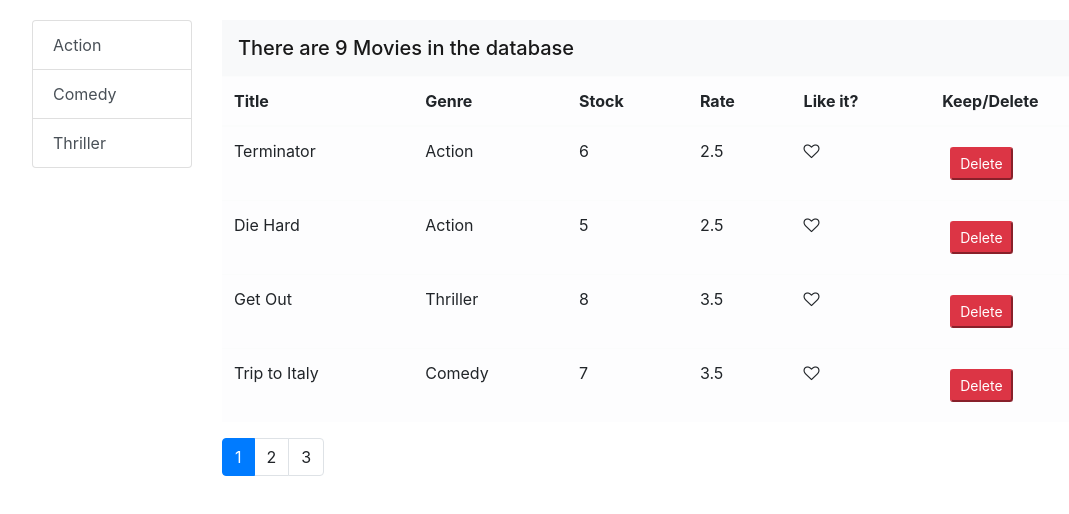
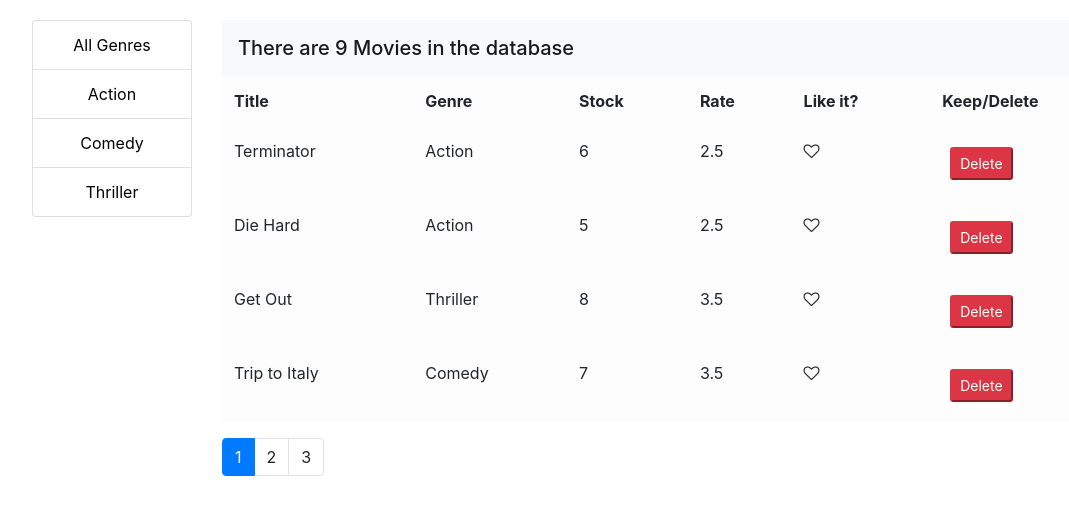
Before and after one commit to samit403/Mosh-Tutorial, a React (Create React App) app: page / in a window 1280 px wide. Shown: the top 514 px of the page, without its empty margins (53-1122 px from the left). Built offline with nearby package versions, Linux system fonts and the light colour scheme.

Commit message:
Added listGroup functionality

```diff
--- a/src/components/common/listGroup.jsx
+++ b/src/components/common/listGroup.jsx
@@ -2,16 +2,24 @@ import React from "react";
 import "bootstrap/dist/css/bootstrap.css";
 
 const ListGroup = props => {
-  const { items, textProperty, valueProperty } = props;
-  console.log(props); //checking for plumbing (what props are coming here)
+  const {
+    items,
+    textProperty,
+    valueProperty,
+    onItemSelect,
+    selectedItem
+  } = props;
+  //   console.log(props); //checking for plumbing (what props are coming here)
   return (
     <div className="list-group">
       {items.map(item => (
         <button
           key={item[valueProperty]}
           style={{ cursor: "pointer" }}
-          className="list-group-item list-group-item-action"
-          onClick={() => props.onItemSelect(item)}
+          className={
+            item === selectedItem ? "list-group-item active" : "list-group-item"
+          }
+          onClick={() => onItemSelect(item)}
         >
           {item[textProperty]}
         </button>
--- a/src/components/movies.jsx
+++ b/src/components/movies.jsx
@@ -13,12 +13,14 @@ class Movies extends Component {
   state = {
     movies: [],
     genres: [],
+    selectedGenre: null,
     pageSize: 4,
     currentPage: 1
   };
 
   componentDidMount() {
-    this.setState({ movies: getMovies(), genres: getGenres() });
+    const genres = [{ name: "All Genres" }, ...getGenres()];
+    this.setState({ movies: getMovies(), genres });
   }
 
   // event Handlers
@@ -40,13 +42,8 @@ class Movies extends Component {
   };
 
   handleGenreSelect = genre => {
-    console.log(genre);
-    // let movies = [...this.state.movies];
-    // const filteredMovies = movies.filter(
-    //   movie => movie.genre.name === genre.name
-    // );
-    // // console.log(filteredMovies);
-    // this.setState({ movies: filteredMovies });
+    this.setState({ selectedGenre: genre, currentPage: 1 });
+    // console.log(this.state.selectedGenre);
   };
 
   // render function
@@ -59,8 +56,15 @@ class Movies extends Component {
       );
     }
 
+    const filteredMovies =
+      this.state.selectedGenre && this.state.selectedGenre._id
+        ? this.state.movies.filter(
+            movie => movie.genre._id === this.state.selectedGenre._id
+          )
+        : this.state.movies;
+
     const allMovies = paginate(
-      this.state.movies,
+      filteredMovies,
       this.state.currentPage,
       this.state.pageSize
     );
@@ -71,13 +75,14 @@ class Movies extends Component {
           <div className="col-2">
             <ListGroup
               items={this.state.genres}
+              selectedItem={this.state.selectedGenre}
               onItemSelect={this.handleGenreSelect}
             />
           </div>
           <div className="col">
             <nav className="navbar navbar-light bg-light">
               <span className="navbar-brand mb-0 h2">
-                There are {this.state.movies.length} Movies in the database
+                There are {filteredMovies.length} Movies in the database
               </span>
             </nav>
             <table className="table table-light table-hover">
@@ -120,7 +125,7 @@ class Movies extends Component {
               </tbody>
             </table>
             <Pagination
-              itemsCount={this.state.movies.length}
+              itemsCount={filteredMovies.length}
               pageSize={this.state.pageSize}
               currentPage={this.state.currentPage}
               onPageChange={this.handlePageChange}
```
